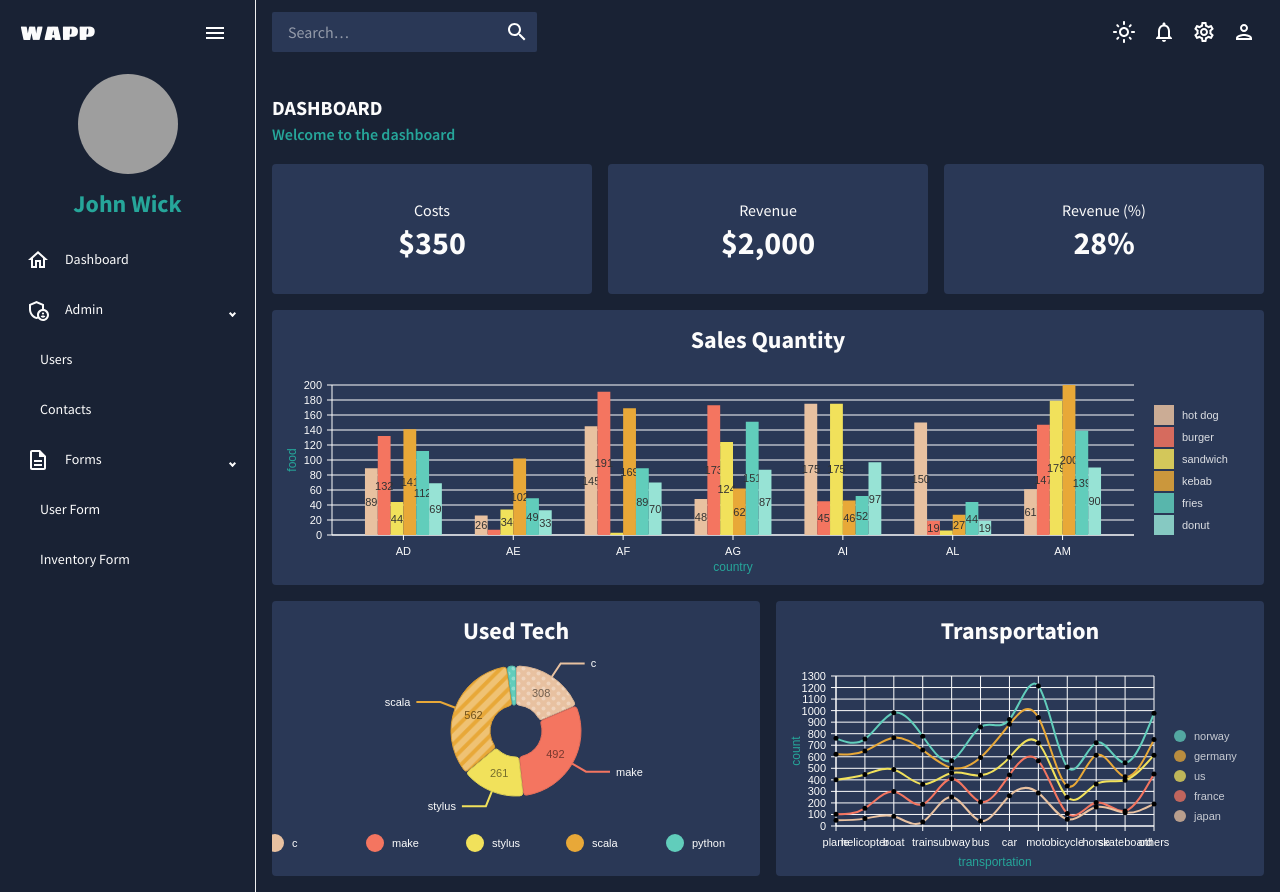
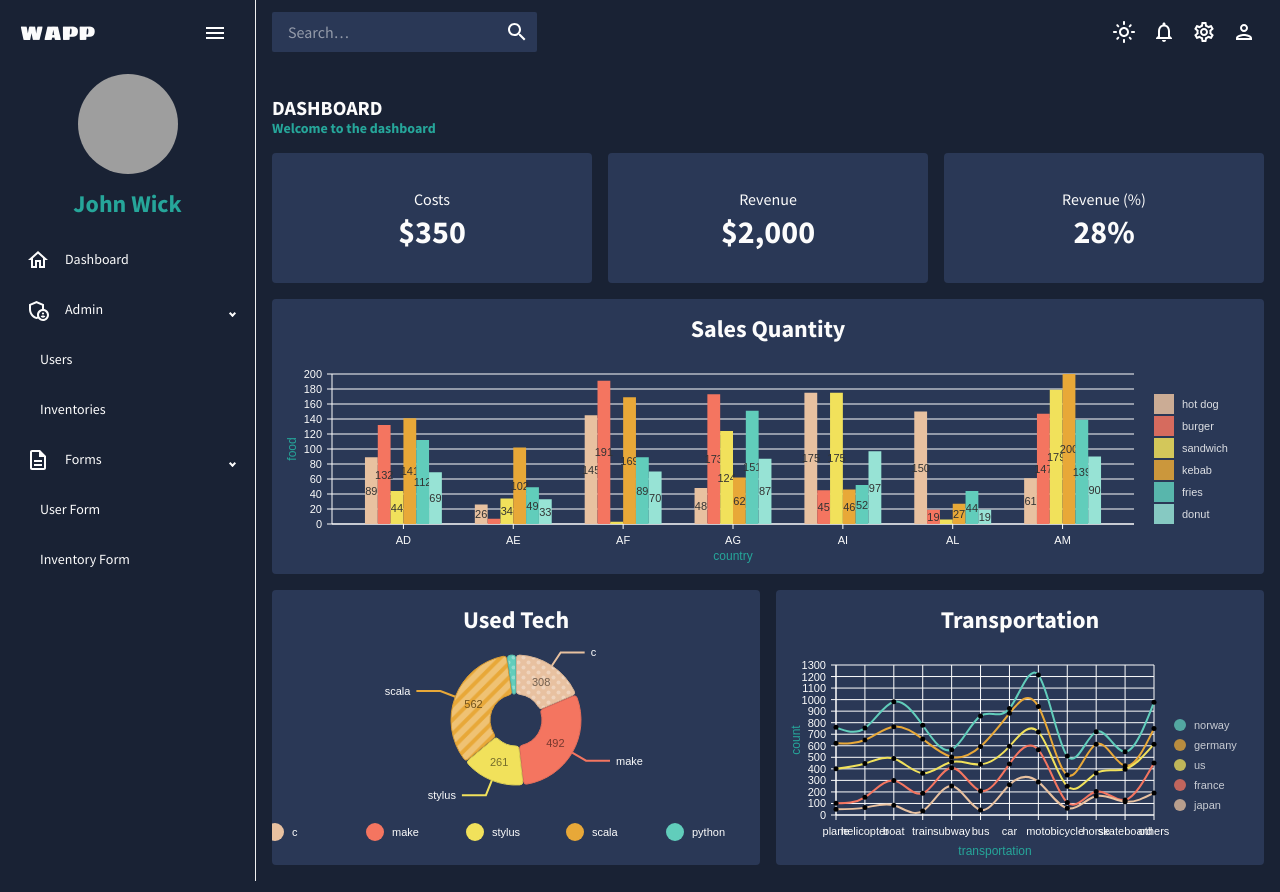
Before and after one commit to DJPajares/dashboard-template, a Next.js app: page / in a window 1280 px wide. Built offline with nearby package versions, Linux system fonts and the light colour scheme; grey boxes are pictures that could not be loaded.

Commit message:
feat: add inventories page

```diff
--- a/src/components/global/Header.tsx
+++ b/src/components/global/Header.tsx
@@ -12,18 +12,10 @@ const Header = ({ title, subtitle }: HeaderProps) => {
 
   return (
     <>
-      <Typography
-        variant="h4"
-        fontWeight={700}
-        style={{ textTransform: 'uppercase' }}
-      >
+      <Typography variant="h4" style={{ textTransform: 'uppercase' }}>
         {title}
       </Typography>
-      <Typography
-        variant="subtitle1"
-        fontWeight={600}
-        color={colors.primary.main}
-      >
+      <Typography variant="h6" color={colors.primary.main}>
         {subtitle}
       </Typography>
     </>
--- a/src/components/global/SideNav.tsx
+++ b/src/components/global/SideNav.tsx
@@ -107,8 +107,11 @@ const SideNav = () => {
         >
           <Typography variant="subtitle2">Users</Typography>
         </MenuItem>
-        <MenuItem rootStyles={{ backgroundColor: colors.background.default }}>
-          <Typography variant="subtitle2">Contacts</Typography>
+        <MenuItem
+          rootStyles={{ backgroundColor: colors.background.default }}
+          onClick={() => router.push('/admin/inventories')}
+        >
+          <Typography variant="subtitle2">Inventories</Typography>
         </MenuItem>
       </SubMenu>
     );
```
Also changed, not shown: src/pages/admin/inventories.tsx (added, +26 -0 lines).
